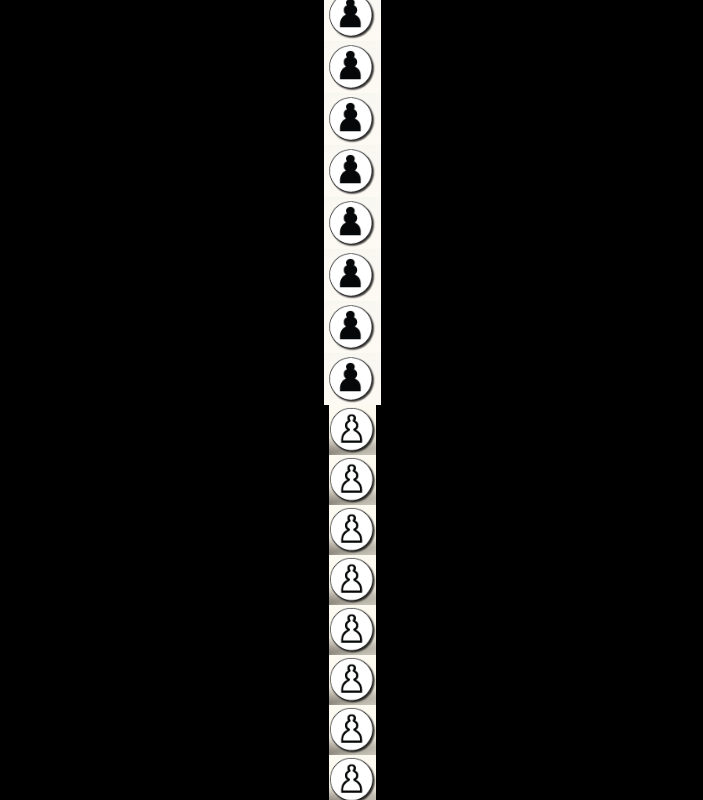
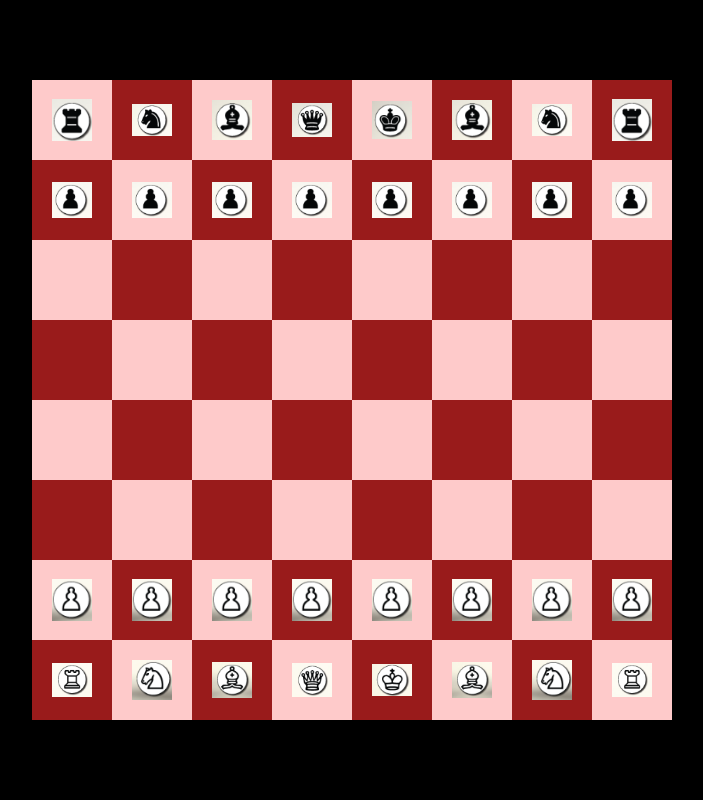
Before and after one commit to arzucaner/react-chess-game, a React (Create React App) app: page / in a window 1280 px wide. Shown: the top 800 px of the page, without its empty margins (288-991 px from the left). Built offline with nearby package versions, Linux system fonts and the light colour scheme.

Commit message:
Fixed the chess game

```diff
--- a/src/Board.jsx
+++ b/src/Board.jsx
@@ -1,6 +1,7 @@
 import React from 'react';
 import SquareBoard from './SquareBoard';
 import Square from './Square';
+
 
 
 const Board = ({ board }) => {
@@ -21,7 +22,7 @@ const Board = ({ board }) => {
   }
 
   return (
-    <div className='w-[640px] h-[640px] bg-green-700 flex-wrap'>
+    <div className='w-[640px] h-[640px] bg-red-700 flex flex-wrap'>
       {
         board.flat().map((brd, i) => (
           <Square colorValue={colorCntrl(i)} positionCntrl={positionCntrl(i)}>
--- a/src/Game.js
+++ b/src/Game.js
@@ -1,5 +1,5 @@
-import { Chess } from 'chess.js'
-import { BehaviorSubject } from 'rxjs'
+import  { Chess } from 'chess.js';
+import { BehaviorSubject } from 'rxjs';
 
 const chess = new Chess();
 
--- a/src/Square.jsx
+++ b/src/Square.jsx
@@ -1,6 +1,6 @@
 import React from 'react';
 import { useDrop } from 'react-dnd';
-import { move } from './Game';
+import subjectGame, { initGame, resetGame, move } from './Game';
 
 const Square = ({ children, colorValue, positionCntrl }) => {
   console.log(positionCntrl, "positionCntrl")
@@ -14,7 +14,7 @@ const Square = ({ children, colorValue, positionCntrl }) => {
   })
 
   return (
-    <div ref={drop} className={`${colorValue ? 'bg-green-800' : 'bg-green-200'} w-80 h-80px flex items-center cursor-grabbing justify-center`}>
+    <div ref={drop} className={`${colorValue ? 'bg-red-800' : 'bg-red-200'} w-[80px] h-[80px] flex items-center cursor-grabbing justify-center`}>
       {children}
       </div>
   )
--- a/tailwind.config.js
+++ b/tailwind.config.js
@@ -1,6 +1,8 @@
 /** @type {import('tailwindcss').Config} */
 module.exports = {
-  content: ["./src/**/*.{html,js}"],
+  content: [
+    "./src/**/*.{js,jsx,ts,tsx}",
+  ],
   theme: {
     extend: {},
   },
```
Also changed, not shown: image/README/1702846327770.png (added), 1 other file (tests, documents, lock files or other folders).
